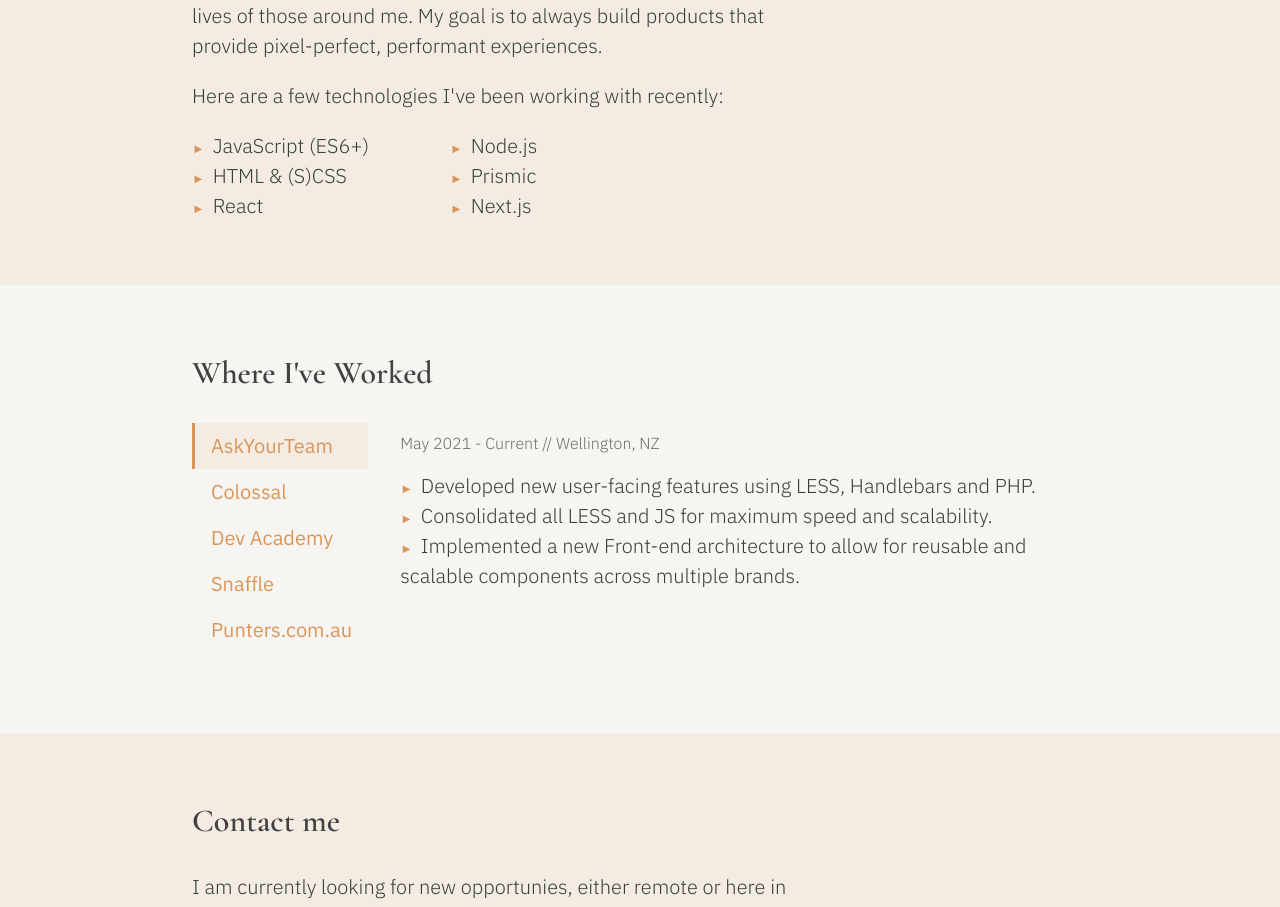
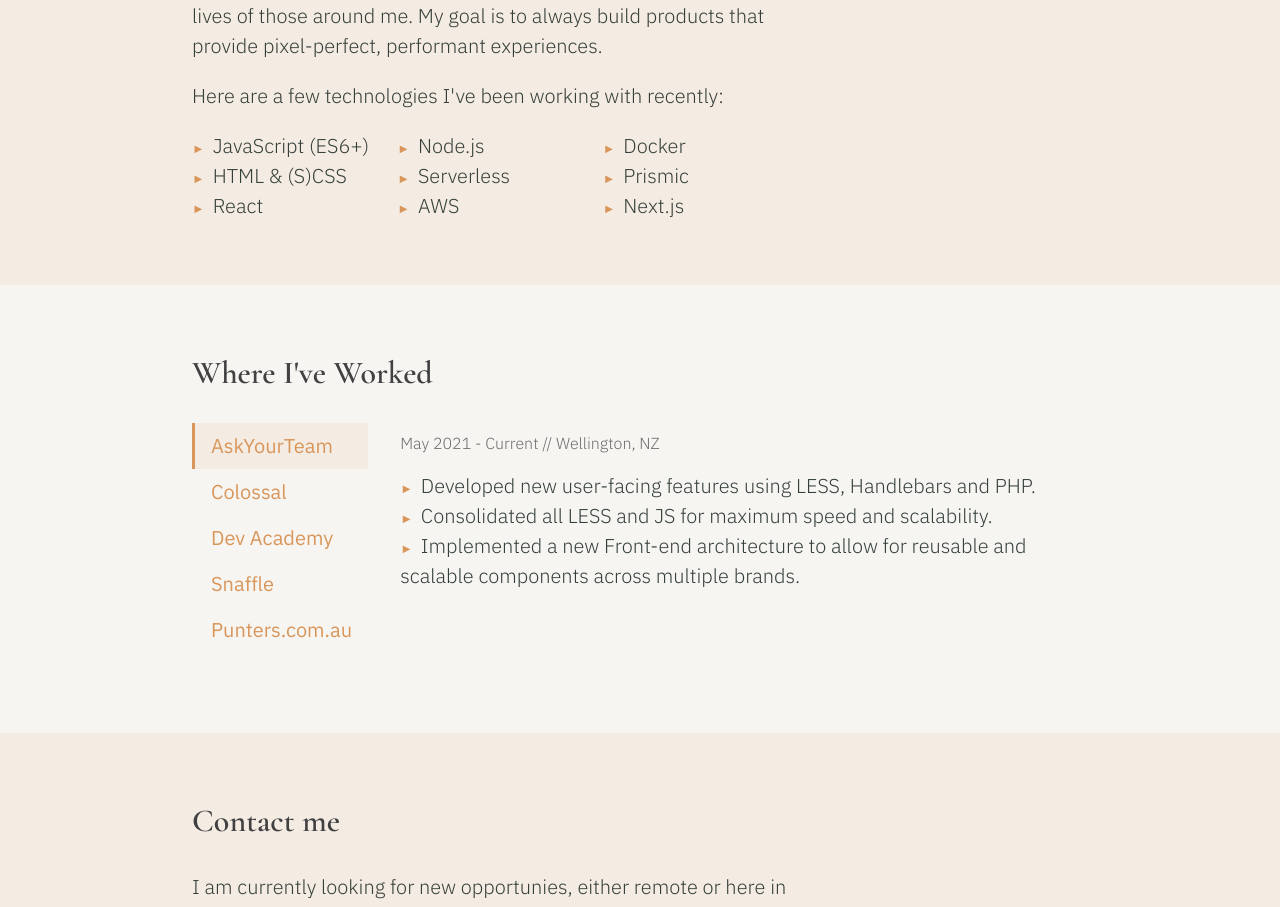
Before and after one commit to hanface/hanface.github.io, a React (Create React App) app: page / in a window 1280 px wide. Shown: the part 920-1827 px from the top of the page. Built offline with nearby package versions, Linux system fonts and the light colour scheme.

Commit message:
added some new tech

```diff
--- a/src/components/About/About.jsx
+++ b/src/components/About/About.jsx
@@ -16,6 +16,9 @@
         <li>HTML & (S)CSS</li>
         <li>React</li>
         <li>Node.js</li>
+        <li>Serverless</li>
+        <li>AWS</li>
+        <li>Docker</li>
         <li>Prismic</li>
         <li>Next.js</li>
       </ul>
--- a/src/components/About/about.css
+++ b/src/components/About/about.css
@@ -3,10 +3,10 @@
 }
 
 .about-section ul {
-  max-width: 500px;
+  max-width: 600px;
   margin: 0;
   padding: 0;
-  columns: 2;
+  columns: 3;
   list-style: none;
 }
 
```
